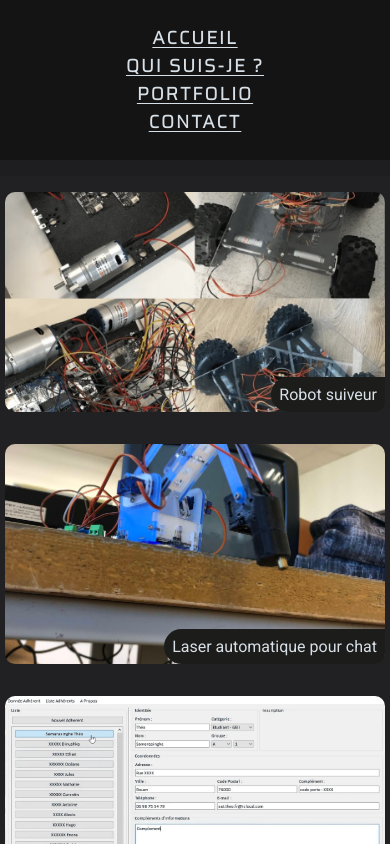
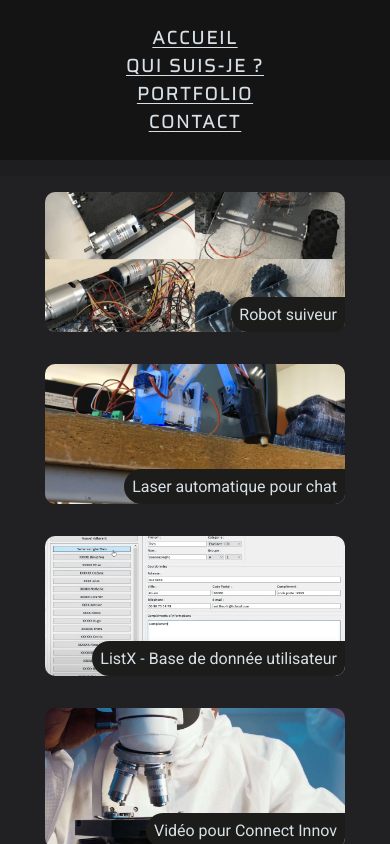
Before and after one commit to Teyik0/Theo-old-portfolio, a React (Create React App) app: page /portfolio in a window 390 px wide. Shown: the top 844 px of the page. Built offline with nearby package versions, Linux system fonts and the light colour scheme.

Commit message:
responsiv

```diff
--- a/src/styles/components/_projectItem.scss
+++ b/src/styles/components/_projectItem.scss
@@ -139,3 +139,42 @@ $height: 220px;
     visibility: hidden;
     opacity: 0.8;
 }
+
+@media screen and (max-width: 600px) {
+    $width: 300px;
+    $height: 140px;
+
+    .project-item {
+        width: $width;
+        height: $height;
+    }
+    .Robot {
+        width: $width;
+        height: $height;
+    }
+    .Laser {
+        width: $width;
+        height: $height;
+    }
+    .Vidéo {
+        width: $width;
+        height: $height;
+    }
+    .ListX {
+        width: $width;
+        height: $height;
+    }
+    .site {
+        width: $width;
+        height: $height;
+    }
+
+    .project-item::before {
+        width: $width;
+        height: $height;
+    }
+    .project-item::after {
+        width: $width;
+        height: $height;
+    }
+}
--- a/src/styles/pages/_aboutme.scss
+++ b/src/styles/pages/_aboutme.scss
@@ -73,3 +73,29 @@ p {
         grid-area: area10;
     }
 }
+
+@media screen and (max-width: 900px) {
+    .aboutme {
+        margin: 1rem .5rem;
+        .block {
+            background-color: rgb(40, 40, 38);
+            border-radius: 20px;
+        }
+        .img-trading {
+            background-position: left;
+            background-size: cover;
+        }
+        .img-robotique {
+            background-position: left;
+            background-size: cover;
+        }
+        .img-setup {
+            background-position: center;
+            background-size: cover;
+        }
+        .img-motherboard {
+            background-position: center;
+            background-size: cover;
+        }
+    }
+}
```
